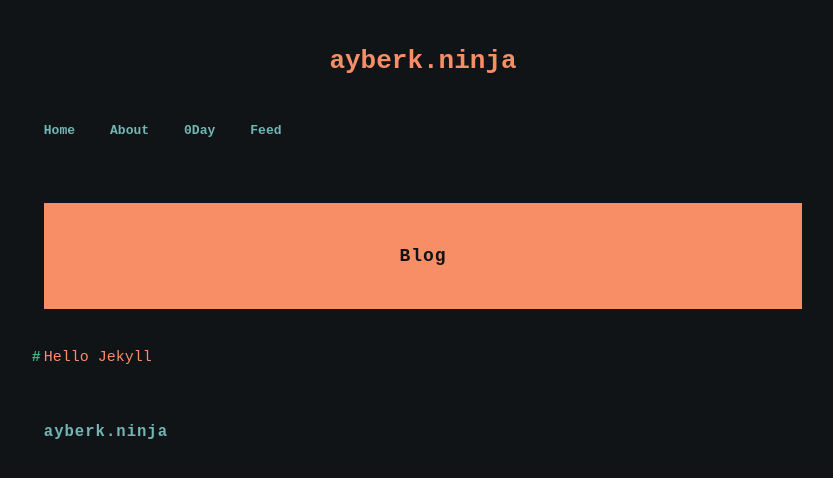
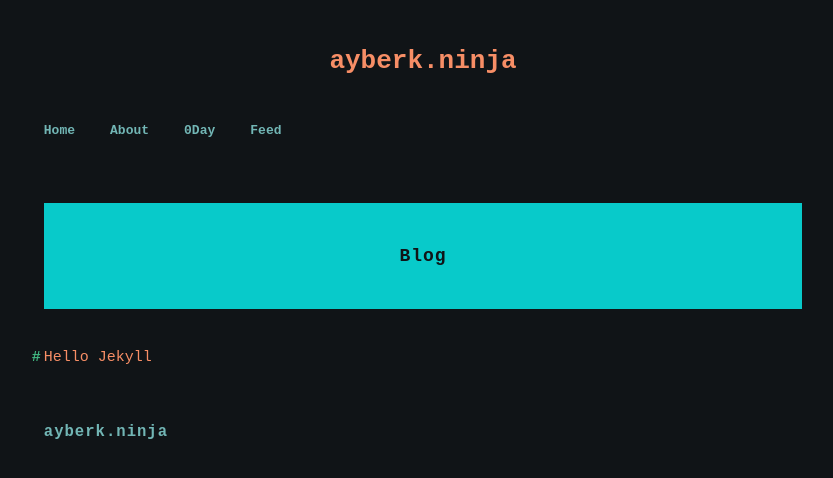
Before and after one commit to mhmtayberk/ayberkninja.github.io, a Jekyll site: the page built from index.html, in a window 1280 px wide. Shown: the top 478 px of the page, without its empty margins (217-1050 px from the left). Built offline with Jekyll 4.4.1, drawn with Linux system fonts in a browser that asks for light colours; the list of posts is cut into pages by our own code.

Commit message:
Update collections_layout.html

```diff
--- a/_layouts/collections_layout.html
+++ b/_layouts/collections_layout.html
@@ -11,7 +11,7 @@
           font-size: 18px;
           font-weight: bold;
           text-align: center;
-          background: #f78e66;
+          background: #08CACA;
           display: grid;
         }
         .meta {
```
